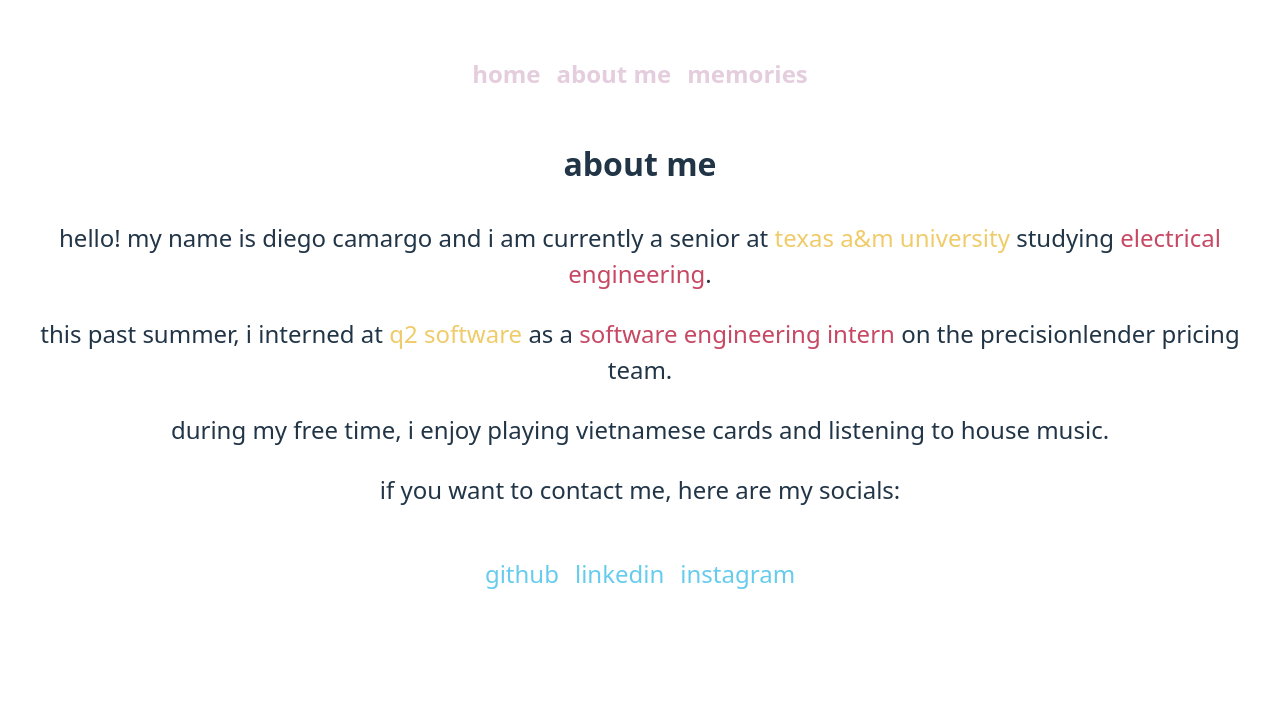
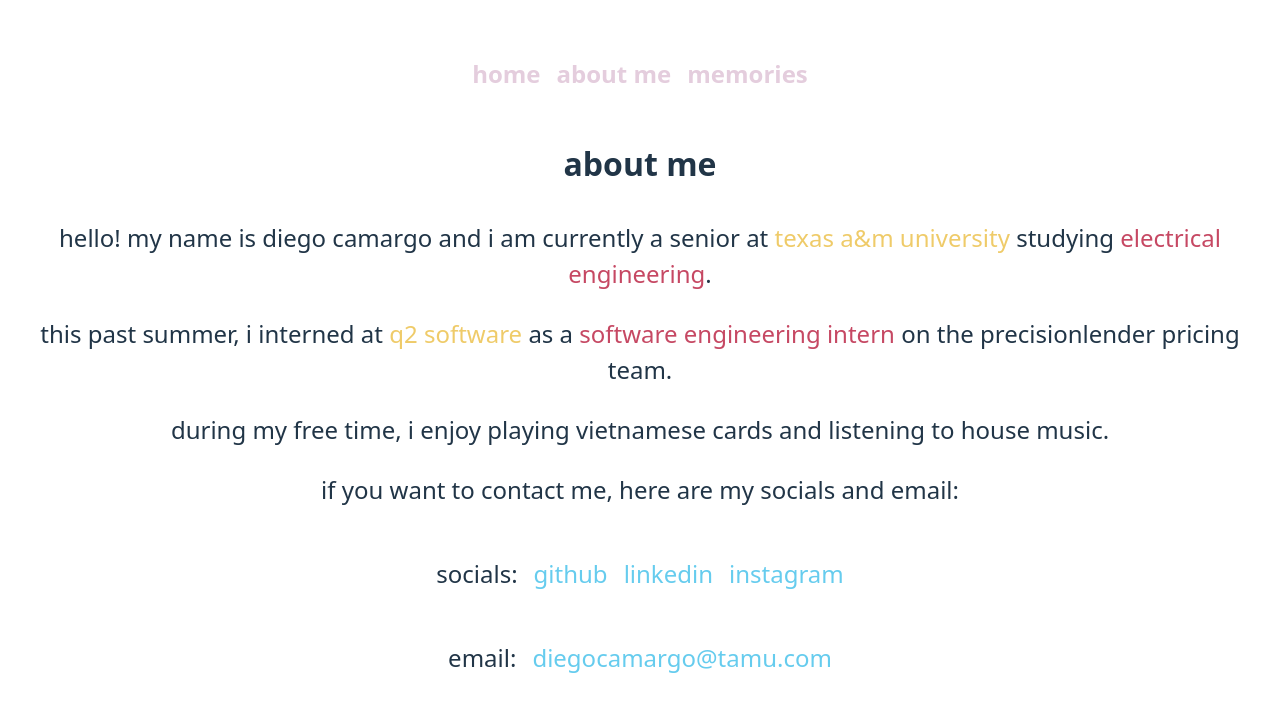
Before and after one commit to dieshuu/personal-website, a Vue app: page /about in a window 1280 px wide. Shown: the top 712 px of the page. Built offline with nearby package versions, Linux system fonts and the light colour scheme.

Commit message:
moving email to about me section and adding date and time on home page

```diff
--- a/src/views/About.vue
+++ b/src/views/About.vue
@@ -18,9 +18,12 @@
             during my free time, i enjoy playing vietnamese cards and listening to house music.
         </p>
         <p>
-            if you want to contact me, here are my socials:
+            if you want to contact me, here are my socials and email:
         </p>
         <div class="social-media">
+            <p>
+                socials:
+            </p>
             <div class="social-link">
                 <a href="https://github.com/dieshuu" target="_blank">
                     <p>github</p>
@@ -36,6 +39,14 @@
                     <p>instagram</p>
                 </a>
             </div>
+        </div>
+        <div class="email">
+            <p>
+                email:
+            </p>
+            <a href="mailto:diegocamargo@tamu.edu">
+                <p>diegocamargo@tamu.com</p>
+            </a>
         </div>
     </div>
 </template>
@@ -64,7 +75,18 @@
         color: #5782a6;
     }
 
-    .about-me .social-link p {
-        font-size: 1.5rem;
+    .about-me .email {
+        display: flex;
+        flex-direction: row;
+        justify-content: center;
+        gap: 1rem;
+    }
+
+    .about-me .email a {
+        color: #66ccee;
+    }
+
+    .about-me .email a:hover {
+        color: #5782a6;
     }
 </style>
--- a/src/views/Home.vue
+++ b/src/views/Home.vue
@@ -1,12 +1,6 @@
 <template>
     <div class="home">
         <h3>diego camargo</h3>
-        <p>
-            email:
-            <a href="mailto:diegocamargo@tamu.edu">
-                diegocamargo@tamu.com
-            </a>
-        </p>
         <div class="date-time">
             <p>
                 {{ currentDate }}
```
